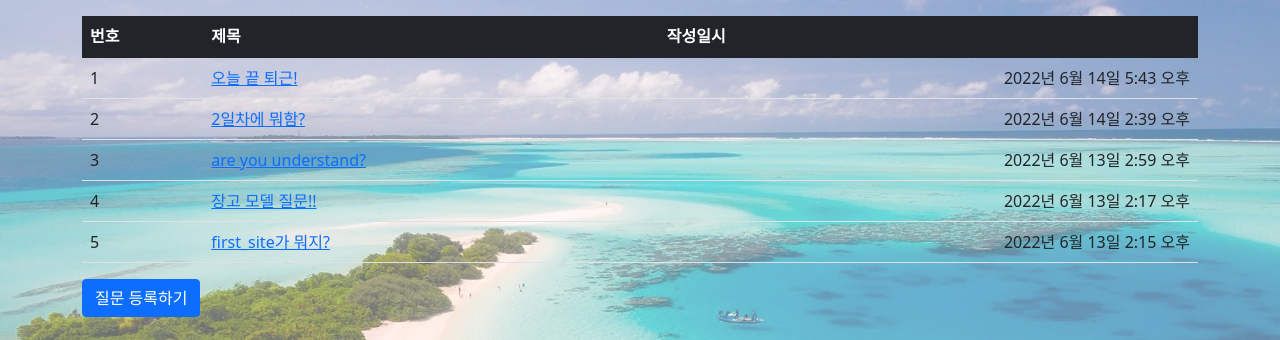
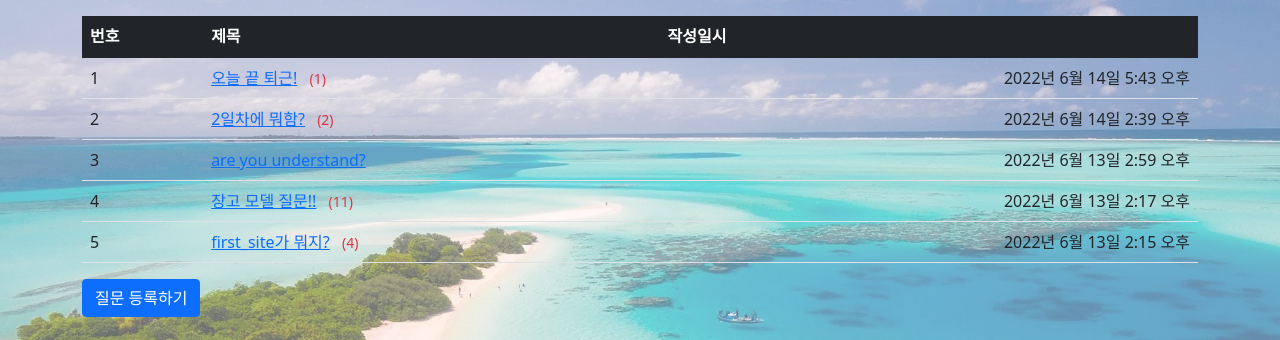
Before and after one commit to leolio17/first_site, a Django app: page /first_site/ in a window 1280 px wide. Shown: the part 77-417 px from the top of the page. Run offline with Django 4.2, Linux system fonts and the light colour scheme; data comes from the database, SQL or seed files in the repository; some libraries are stand-ins or nearby versions.

Commit message:
[lyc] add reply count in question.list_board
[desc] added reply count in question list board

```diff
--- a/templates/first_site/question_list.html
+++ b/templates/first_site/question_list.html
@@ -16,6 +16,9 @@
             <td>{{ forloop.counter }}</td>
             <td>
                 <a href="{% url 'first_site:detail' question.id %}">{{ question.subject }}</a>
+                {% if question.answer_set.count > 0 %}
+                <span class="text-danger small mx-2">({{ question.answer_set.count }})</span>
+                {% endif %}
             </td>
             <td style="text-align: right;">{{ question.create_date }}</td>
         </tr>
```
